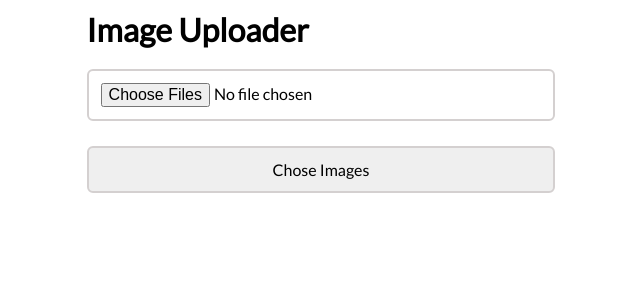
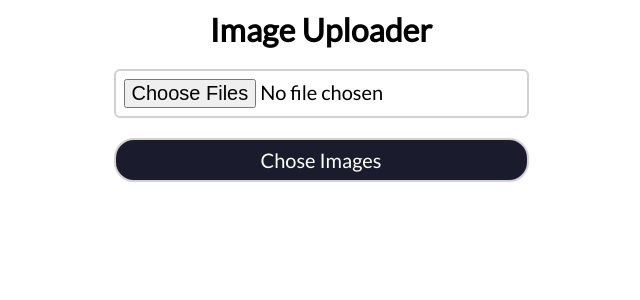
Before and after one commit to iradualbert/react-forms-tut, a React (Create React App) app in the folder frontend/: page / in a window 1280 px wide. Shown: the top 300 px of the page, without its empty margins (319-959 px from the left). Built offline with nearby package versions, Linux system fonts and the light colour scheme.

Commit message:
added the container-wrapper

```diff
--- a/frontend/src/App.css
+++ b/frontend/src/App.css
@@ -13,6 +13,13 @@ body {
 	justify-content: center;
 }
 
+.container {
+	display: flex;
+	flex-direction: column;
+	justify-content: center;
+	max-width: 800px;
+}
+
 h1 {
 	margin: 10px 0;
 }
@@ -25,9 +32,10 @@ form {
 	padding: 20px;
 }
 
+h1 { text-align: center;}
+
 form > h1 {
 	margin-bottom: 48px;
-	text-align: center;
 }
 
 .form-group {
@@ -42,11 +50,20 @@ label {
 
 input, select, button {
   border: 2px solid #d4d0d0;
-  padding: 12px;
-  font-size: 16px;
-  margin: 10px 0 15px 0;
+  padding: 8px;
+  font-size: 20px;
+  margin: 10px 0 10px 0;
   width: 100%;
   border-radius: 6px;
+}
+
+button {
+	background-color: #1a1c2e;
+	color: white;
+	border-radius: 20px;
+}
+button:disabled {
+	background-color:#d4d0d0
 }
 
 input[type="checkbox"] {
@@ -56,16 +73,37 @@ input[type="checkbox"] {
   margin-right: 10px;
 }
 
-form > button {
-	background-color: rgb(108, 108, 170)
-}
+
 
 input:focus, select:focus, button:focus{
 	outline: none;
-	border: 2px solid rgb(108, 108, 170);
+	border: 2px solid #818cf8;
 }
 
 pre {
 	font-style: italic;
 	font-size: 20px;
 }
+
+
+.img-preview {
+	display: flex;
+	margin: 12px 0;
+	flex-wrap: wrap;
+}
+
+.img-preview > img {
+	width: 200px;
+	height: 200px;
+	object-fit: cover;
+	padding: 12px;
+}
+
+.actions {
+	display: flex;
+	justify-content: space-around;
+}
+
+.actions > button {
+	max-width: 300px;
+}
--- a/frontend/src/App.js
+++ b/frontend/src/App.js
@@ -6,12 +6,12 @@ import Uploader from "./components/Uploader";
 
 const App = () => {
 	return (
-		<>
+		<div className="container">
 			{/* <ImageUploader /> */}
 			{/* <RegisterForm /> */}
 			{/* <ImageUploader /> */}
 			<Uploader />
-		</>
+		</div>
 	);
 };
 
--- a/frontend/src/components/Uploader.js
+++ b/frontend/src/components/Uploader.js
@@ -6,27 +6,30 @@ const Uploader = () => {
   const [isLoading, setIsLoading] = useState(false);
   const inputRef = useRef();
 
-  const handleSubmit = async() => {
-    try{
-      setIsLoading(true)
+  const handleSubmit = async () => {
+    try {
+      setIsLoading(true);
       const formData = new FormData();
-      formData.append("Image", images[0])
+      formData.append("Image", images[0]);
       // const res = await fetch('http://localhost:5000/upload', {
       //   method: "POST",
       //   body: formData
       // })
       // const data = await res.json();
 
-      const { data } = await axios.post("http://localhost:5000/upload", formData);
+      const { data } = await axios.post(
+        "http://localhost:5000/upload",
+        formData
+      );
 
       console.log(data);
-      alert(data.message)
+      alert(data.message);
       setImages(null);
       inputRef.current.value = "";
-    } catch(err){
-      console.log(err)
-    } finally{
-      setIsLoading(false)
+    } catch (err) {
+      console.log(err);
+    } finally {
+      setIsLoading(false);
     }
   };
 
@@ -40,40 +43,30 @@ const Uploader = () => {
         accept="image/*"
         ref={inputRef}
       />
-      {images ? (
+      {images?.length ? (
         <>
-          <div className="images" style={styles.images}>
+          <div className="img-preview">
             {Array.from(images).map((image, index) => (
-              <img
-                style={styles.img}
-                src={URL.createObjectURL(image)}
-                key={index}
-                alt=""
-              />
+              <img src={URL.createObjectURL(image)} key={index} alt="" />
             ))}
           </div>
-          <button onClick={handleSubmit} disabled={isLoading}>Upload</button>
-          <button onClick={() => inputRef.current.click()}>Change</button>
+          <div className="actions">
+            <button
+              disabled={isLoading}
+              onClick={() => inputRef.current.click()}
+            >
+              Change
+            </button>
+            <button onClick={handleSubmit} disabled={isLoading}>
+              Upload
+            </button>
+          </div>
         </>
       ) : (
         <button onClick={() => inputRef.current.click()}>Chose Images</button>
-      )
-
-    }
+      )}
     </>
   );
 };
 
-const styles = {
-  images: {
-    display: "flex",
-    flexDirection: "column",
-  },
-  img: {
-    border: "1px solid black",
-    width: "200px",
-    height: "auto"
-  },
-};
-
 export default Uploader;
```
